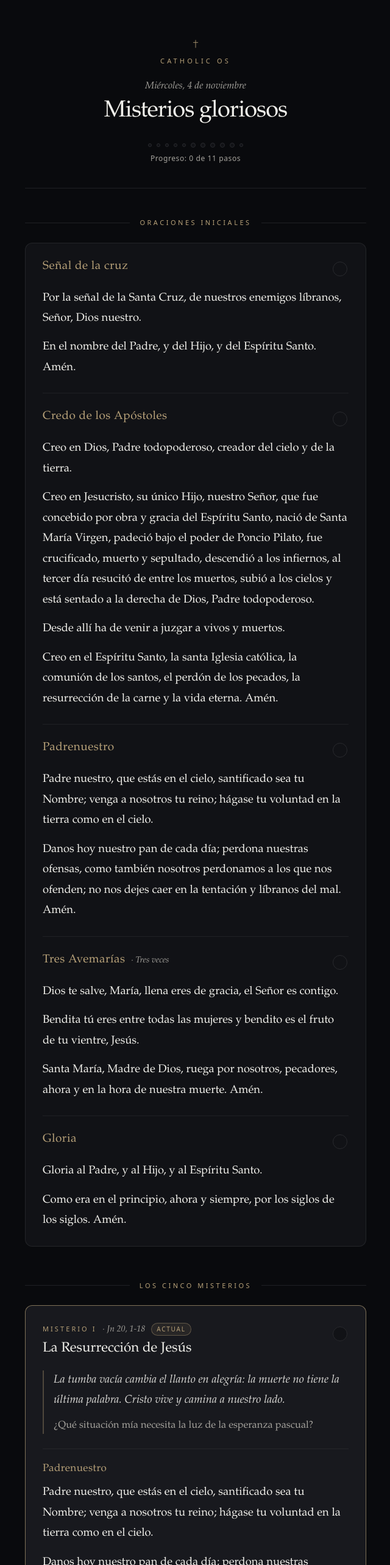
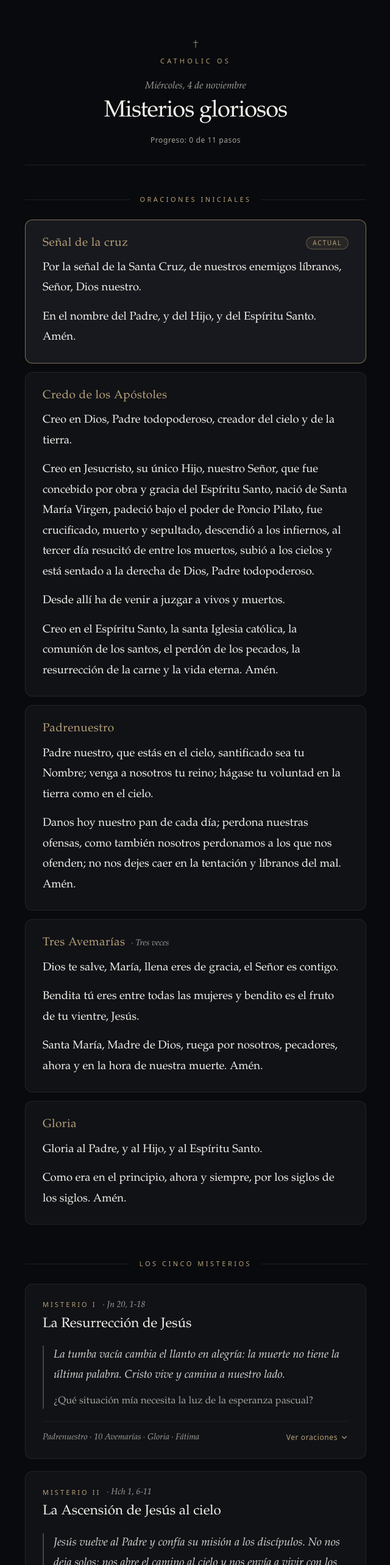
Before and after one commit to javirodel/Catholic_os, a React (Vite) app: page / in a window 1280 px wide. Shown: the top 2566 px of the page at 61% size, without its empty margins (319-959 px from the left). Built offline with nearby package versions, Linux system fonts and the light colour scheme.

Commit message:
Quitar circulos de seguimiento y usar recuadros iluminados

```diff
--- a/src/App.tsx
+++ b/src/App.tsx
@@ -4,7 +4,7 @@ import { MysteryCard } from './components/MysteryCard';
 import { Opening } from './components/Opening';
 import { ResetButton } from './components/ResetButton';
 import { getMysterySet } from './lib/date';
-import { MYSTERY_STEPS, FINAL_STEP } from './lib/progress';
+import { ALL_STEPS, MYSTERY_STEPS, FINAL_STEP } from './lib/progress';
 import { useRosary } from './lib/useRosary';
 
 const realNow = () => new Date();
@@ -17,13 +17,13 @@ interface Props {
 export default function App({ getNow = realNow }: Props) {
   const { day, doneSet, toggle, reset } = useRosary(getNow);
   const set = getMysterySet(day.weekday);
-  const currentIndex = MYSTERY_STEPS.findIndex((s) => !doneSet.has(s));
+  const currentStep = ALL_STEPS.find((s) => !doneSet.has(s));
 
   return (
     <main className="mx-auto w-full max-w-[38rem] px-5 pb-20 pt-10 sm:px-6 sm:pt-14">
       <Header dayLabel={day.label} setTitle={set.title} completed={doneSet.size} />
 
-      <Opening doneSet={doneSet} onToggle={toggle} />
+      <Opening doneSet={doneSet} currentStep={currentStep} onToggle={toggle} />
 
       <section aria-labelledby="misterios" className="mt-14">
         <div className="flex items-center gap-4">
@@ -44,14 +44,18 @@ export default function App({ getNow = realNow }: Props) {
               number={i + 1}
               mystery={m}
               done={doneSet.has(MYSTERY_STEPS[i])}
-              current={i === currentIndex}
+              current={currentStep === MYSTERY_STEPS[i]}
               onToggle={() => toggle(MYSTERY_STEPS[i])}
             />
           ))}
         </div>
       </section>
 
-      <Closing done={doneSet.has(FINAL_STEP)} onToggle={() => toggle(FINAL_STEP)} />
+      <Closing
+        done={doneSet.has(FINAL_STEP)}
+        current={currentStep === FINAL_STEP}
+        onToggle={() => toggle(FINAL_STEP)}
+      />
 
       <footer className="mt-14 border-t border-line/60 pt-8 text-center">
         <ResetButton onConfirm={reset} />
--- a/src/components/CheckButton.tsx
+++ /dev/null
@@ -1,32 +0,0 @@
-import { Check } from 'lucide-react';
-
-interface Props {
-  checked: boolean;
-  onToggle: () => void;
-  /** Texto accesible, p. ej. «Credo». */
-  label: string;
-}
-
-/** Marca de completado elegante, táctil (44 px) y discreta. */
-export function CheckButton({ checked, onToggle, label }: Props) {
-  return (
-    <button
-      type="button"
-      role="checkbox"
-      aria-checked={checked}
-      aria-label={label}
-      onClick={onToggle}
-      className="group -mr-2 -mt-1 flex h-11 w-11 shrink-0 items-center justify-center rounded-full"
-    >
-      <span
-        className={`flex h-6 w-6 items-center justify-center rounded-full border transition-colors ${
-          checked
-            ? 'border-accent bg-accent/15 text-accent'
-            : 'border-line bg-surface text-transparent group-hover:border-muted/60'
-        }`}
-      >
-        <Check size={13} strokeWidth={2.2} aria-hidden="true" />
-      </span>
-    </button>
-  );
-}
--- a/src/components/Closing.tsx
+++ b/src/components/Closing.tsx
@@ -1,13 +1,13 @@
-import { Check } from 'lucide-react';
 import { PRAYERS } from '../data/prayers';
 import { PrayerText } from './PrayerText';
 
 interface Props {
   done: boolean;
+  current: boolean;
   onToggle: () => void;
 }
 
-export function Closing({ done, onToggle }: Props) {
+export function Closing({ done, current, onToggle }: Props) {
   return (
     <section aria-labelledby="final" className="mt-14">
       <div className="flex items-center gap-4">
@@ -21,30 +21,36 @@ export function Closing({ done, onToggle }: Props) {
         <span className="h-px flex-1 bg-line/70" />
       </div>
 
-      <article className="mt-6 divide-y divide-line/60 rounded-xl border border-line/80 bg-surface px-5 sm:px-7">
+      <article
+        aria-current={current ? 'step' : undefined}
+        className={`mt-6 divide-y divide-line/60 rounded-xl border px-5 transition-colors sm:px-7 ${
+          current ? 'border-accent/65 bg-elevated' : 'border-line/75 bg-surface'
+        }`}
+      >
         <div className="py-6">
-          <PrayerText prayer={PRAYERS.salve} dimmed={done} />
+          <PrayerText
+            prayer={PRAYERS.salve}
+            dimmed={done && !current}
+            badge={current ? 'Actual' : done ? 'Completado' : undefined}
+          />
         </div>
         <div className="py-6">
-          <PrayerText prayer={PRAYERS.oracionFinal} dimmed={done} />
+          <PrayerText prayer={PRAYERS.oracionFinal} dimmed={done && !current} />
         </div>
         <div className="py-6">
-          <PrayerText prayer={PRAYERS.senal} dimmed={done} />
+          <PrayerText prayer={PRAYERS.senal} dimmed={done && !current} />
         </div>
         <div className="py-6">
           <button
             type="button"
-            role="checkbox"
-            aria-checked={done}
             onClick={onToggle}
-            className={`flex min-h-12 w-full items-center justify-center gap-2 rounded-lg border px-4 font-sans text-sm tracking-wide transition-colors ${
+            className={`flex min-h-12 w-full items-center justify-center rounded-lg border px-4 font-sans text-sm tracking-wide transition-colors ${
               done
-                ? 'border-accent bg-accent/15 text-accent'
-                : 'border-accent/55 text-accent hover:bg-accent/10'
+                ? 'border-line text-muted hover:border-accent/40 hover:text-ink'
+                : 'border-accent/55 bg-accent/10 text-accent hover:bg-accent/15'
             }`}
           >
-            <Check size={16} strokeWidth={2} aria-hidden="true" />
-            {done ? 'Rosario terminado' : 'Marcar Rosario como terminado'}
+            {done ? 'Rosario terminado' : 'Completar el Rosario'}
           </button>
         </div>
       </article>
--- a/src/components/Header.tsx
+++ b/src/components/Header.tsx
@@ -8,7 +8,7 @@ interface Props {
 
 export function Header({ dayLabel, setTitle, completed }: Props) {
   return (
-    <header className="pb-10 pt-2 text-center border-b border-line/70">
+    <header className="border-b border-line/70 pb-8 pt-2 text-center">
       <div className="mx-auto mb-5 flex flex-col items-center">
         <svg
           aria-hidden="true"
@@ -27,36 +27,13 @@ export function Header({ dayLabel, setTitle, completed }: Props) {
       </div>
 
       <p className="font-serif text-base italic text-muted">{dayLabel}</p>
-      <h1 className="mt-1.5 font-serif text-[2.125rem] font-normal tracking-tight leading-tight text-ink sm:text-[2.375rem]">
+      <h1 className="mt-1.5 font-serif text-[2.125rem] font-normal leading-tight tracking-tight text-ink sm:text-[2.375rem]">
         {setTitle}
       </h1>
 
-      <div className="mt-7 flex flex-col items-center">
-        <div
-          role="progressbar"
-          aria-label="Progreso del Rosario"
-          aria-valuemin={0}
-          aria-valuemax={TOTAL_STEPS}
-          aria-valuenow={completed}
-          className="flex items-center gap-2"
-        >
-          {Array.from({ length: TOTAL_STEPS }, (_, i) => {
-            const isMystery = i >= 5 && i <= 9;
-            const isDone = i < completed;
-            return (
-              <span
-                key={i}
-                className={`rounded-full transition-colors ${
-                  isMystery ? 'h-2 w-2' : 'h-1.5 w-1.5'
-                } ${isDone ? 'bg-accent' : 'border border-line bg-surface'}`}
-              />
-            );
-          })}
-        </div>
-        <p className="mt-2.5 font-sans text-xs tracking-wider text-muted">
-          Progreso: {completed} de {TOTAL_STEPS} pasos
-        </p>
-      </div>
+      <p className="mt-4 font-sans text-xs tracking-wider text-muted">
+        Progreso: {completed} de {TOTAL_STEPS} pasos
+      </p>
     </header>
   );
 }
--- a/src/components/MysteryCard.tsx
+++ b/src/components/MysteryCard.tsx
@@ -1,8 +1,7 @@
 import { useState } from 'react';
-import { Check, ChevronDown } from 'lucide-react';
+import { ChevronDown } from 'lucide-react';
 import type { Mystery } from '../data/mysteries';
 import { PRAYERS } from '../data/prayers';
-import { CheckButton } from './CheckButton';
 import { PrayerText } from './PrayerText';
 
 const ROMAN = ['I', 'II', 'III', 'IV', 'V'] as const;
@@ -27,12 +26,24 @@ export function MysteryCard({ number, mystery, done, current, onToggle }: Props)
       className={`rounded-xl border transition-colors ${
         current
           ? 'border-accent/65 bg-elevated px-5 py-6 sm:px-7 sm:py-7'
-          : 'border-line/80 bg-surface px-5 py-5 sm:px-7 sm:py-6'
+          : 'border-line/75 bg-surface px-5 py-5 sm:px-7 sm:py-6'
       }`}
     >
-      {/* Cabecera del misterio */}
-      <div className="flex items-start justify-between gap-4">
-        <div className="min-w-0">
+      {/* Cabecera pulsable del misterio */}
+      <div
+        role="button"
+        tabIndex={0}
+        aria-pressed={done}
+        onClick={onToggle}
+        onKeyDown={(e) => {
+          if (e.key === 'Enter' || e.key === ' ') {
+            e.preventDefault();
+            onToggle();
+          }
+        }}
+        className="cursor-pointer select-none"
+      >
+        <div className="flex items-center justify-between gap-3">
           <div className="flex flex-wrap items-center gap-x-2.5 gap-y-1">
             <span className="font-sans text-[0.6875rem] uppercase tracking-[0.28em] text-accent">
               Misterio {roman}
@@ -40,33 +51,33 @@ export function MysteryCard({ number, mystery, done, current, onToggle }: Props)
             {mystery.reference && (
               <span className="font-serif text-sm italic text-muted">· {mystery.reference}</span>
             )}
-            {current && (
-              <span className="rounded-full border border-accent/40 bg-accent/10 px-2 py-0.5 font-sans text-[0.625rem] uppercase tracking-[0.18em] text-accent">
+          </div>
+          {current ? (
+            <span className="shrink-0 rounded-full border border-accent/40 bg-accent/10 px-2.5 py-0.5 font-sans text-[0.625rem] uppercase tracking-[0.18em] text-accent">
               Actual
             </span>
-            )}
+          ) : done ? (
+            <span className="shrink-0 rounded-full border border-line px-2.5 py-0.5 font-sans text-[0.625rem] uppercase tracking-[0.18em] text-muted">
+              Completado
+            </span>
+          ) : null}
         </div>
+
         <h3
           className={`mt-1.5 font-serif text-[1.4rem] font-normal leading-snug ${
-              done ? 'text-muted' : 'text-ink'
+            done && !current ? 'text-muted' : 'text-ink'
           }`}
         >
           {mystery.name}
         </h3>
-        </div>
-        <CheckButton
-          checked={done}
-          onToggle={onToggle}
-          label={`Marcar como completado: ${number}.º misterio`}
-        />
-      </div>
 
         {/* Meditación y pregunta personal */}
-      <div className={`mt-5 border-l-2 border-accent/35 pl-4 ${done ? 'opacity-70' : ''}`}>
+        <div className={`mt-5 border-l-2 border-accent/35 pl-4 ${done && !current ? 'opacity-65' : ''}`}>
           <p className="font-serif text-[1.15rem] italic leading-[1.78] text-ink/90">
             {mystery.reflection}
           </p>
           <p className="mt-3 text-[1.02rem] leading-relaxed text-muted">{mystery.question}</p>
+        </div>
       </div>
 
       {/* Oraciones de la decena */}
@@ -101,13 +112,12 @@ export function MysteryCard({ number, mystery, done, current, onToggle }: Props)
             <button
               type="button"
               onClick={onToggle}
-              className={`flex min-h-11 w-full items-center justify-center gap-2 rounded-lg border px-4 font-sans text-sm tracking-wide transition-colors ${
+              className={`flex min-h-11 w-full items-center justify-center rounded-lg border px-4 font-sans text-sm tracking-wide transition-colors ${
                 done
-                  ? 'border-accent/50 bg-accent/15 text-accent'
-                  : 'border-accent/50 text-accent hover:bg-accent/10'
+                  ? 'border-line text-muted hover:border-accent/40 hover:text-ink'
+                  : 'border-accent/55 bg-accent/10 text-accent hover:bg-accent/15'
               }`}
             >
-              <Check size={16} strokeWidth={2} aria-hidden="true" />
               {done ? 'Misterio completado' : `Completar ${number}.º misterio`}
             </button>
           </div>
--- a/src/components/Opening.tsx
+++ b/src/components/Opening.tsx
@@ -1,9 +1,9 @@
 import { PRAYERS } from '../data/prayers';
-import { CheckButton } from './CheckButton';
 import { PrayerText } from './PrayerText';
 
 interface Props {
   doneSet: Set<string>;
+  currentStep?: string;
   onToggle: (step: string) => void;
 }
 
@@ -19,7 +19,7 @@ const ITEMS = [
   { step: 'inicio-gloria', prayer: PRAYERS.gloria, note: undefined },
 ] as const;
 
-export function Opening({ doneSet, onToggle }: Props) {
+export function Opening({ doneSet, currentStep, onToggle }: Props) {
   return (
     <section aria-labelledby="inicio" className="mt-12">
       <div className="flex items-center gap-4">
@@ -33,22 +33,35 @@ export function Opening({ doneSet, onToggle }: Props) {
         <span className="h-px flex-1 bg-line/70" />
       </div>
 
-      <div className="mt-6 divide-y divide-line/60 rounded-xl border border-line/80 bg-surface px-5 sm:px-7">
+      <div className="mt-6 space-y-3.5">
         {ITEMS.map(({ step, prayer, note }) => {
           const isDone = doneSet.has(step);
+          const isCurrent = currentStep === step;
           return (
-            <article key={step} className="py-6 first:pt-6 last:pb-6">
+            <article
+              key={step}
+              role="button"
+              tabIndex={0}
+              aria-pressed={isDone}
+              aria-current={isCurrent ? 'step' : undefined}
+              onClick={() => onToggle(step)}
+              onKeyDown={(e) => {
+                if (e.key === 'Enter' || e.key === ' ') {
+                  e.preventDefault();
+                  onToggle(step);
+                }
+              }}
+              className={`cursor-pointer select-none rounded-xl border px-5 py-5 transition-colors sm:px-7 sm:py-6 ${
+                isCurrent
+                  ? 'border-accent/65 bg-elevated'
+                  : 'border-line/75 bg-surface hover:border-line'
+              }`}
+            >
               <PrayerText
                 prayer={prayer}
                 note={note}
-                dimmed={isDone}
-                action={
-                  <CheckButton
-                    checked={isDone}
-                    onToggle={() => onToggle(step)}
-                    label={`Marcar como rezado: ${prayer.title}`}
-                  />
-                }
+                dimmed={isDone && !isCurrent}
+                badge={isCurrent ? 'Actual' : isDone ? 'Completado' : undefined}
               />
             </article>
           );
--- a/src/components/PrayerText.tsx
+++ b/src/components/PrayerText.tsx
@@ -1,23 +1,21 @@
-import type { ReactNode } from 'react';
 import type { Prayer } from '../data/prayers';
 
 interface Props {
   prayer: Prayer;
   /** Rubrica / indicación bajo el título (p. ej. «Se repite diez veces»). */
   note?: string;
-  /** Control a la derecha del título (p. ej. marca de completado). */
-  action?: ReactNode;
+  /** Etiqueta de estado opcional a la derecha (p. ej. «Actual»). */
+  badge?: string;
   /** Atenúa ligeramente cuando el paso ya se ha completado. */
   dimmed?: boolean;
   compact?: boolean;
 }
 
-export function PrayerText({ prayer, note, action, dimmed = false, compact = false }: Props) {
+export function PrayerText({ prayer, note, badge, dimmed = false, compact = false }: Props) {
   return (
     <div className={dimmed ? 'opacity-65 transition-opacity' : 'transition-opacity'}>
-      <div className="flex items-start justify-between gap-4">
-        <div className="min-w-0">
-          <div className="flex flex-wrap items-baseline gap-x-2.5 gap-y-0.5">
+      <div className="flex items-center justify-between gap-3">
+        <div className="flex min-w-0 flex-wrap items-baseline gap-x-2.5 gap-y-0.5">
           <h4
             className={`font-serif font-normal tracking-wide text-accent ${
               compact ? 'text-[1.0625rem]' : 'text-[1.1875rem]'
@@ -27,8 +25,11 @@ export function PrayerText({ prayer, note, action, dimmed = false, compact = fal
           </h4>
           {note && <span className="font-serif text-sm italic text-muted">· {note}</span>}
         </div>
-        </div>
-        {action}
+        {badge && (
+          <span className="shrink-0 rounded-full border border-accent/40 bg-accent/10 px-2.5 py-0.5 font-sans text-[0.625rem] uppercase tracking-[0.18em] text-accent">
+            {badge}
+          </span>
+        )}
       </div>
       <div
         className={`mt-2.5 space-y-3.5 text-[1.15rem] leading-[1.82] ${
```
Also changed, not shown: 6 other files (tests, documents, lock files or other folders). Lines whose indentation alone changed are shown as unchanged.
